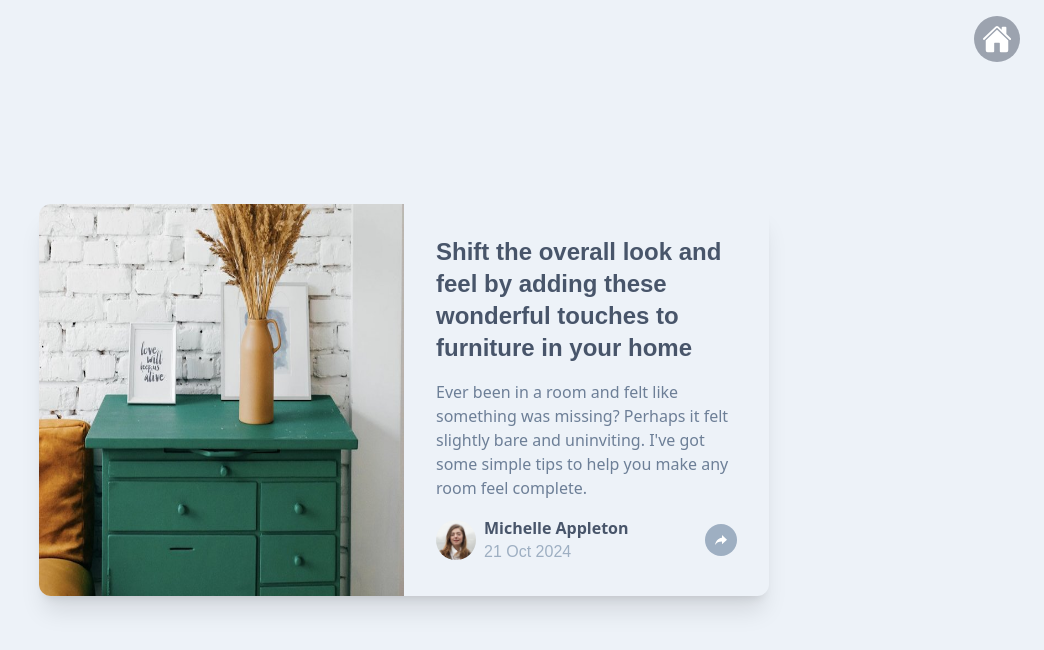
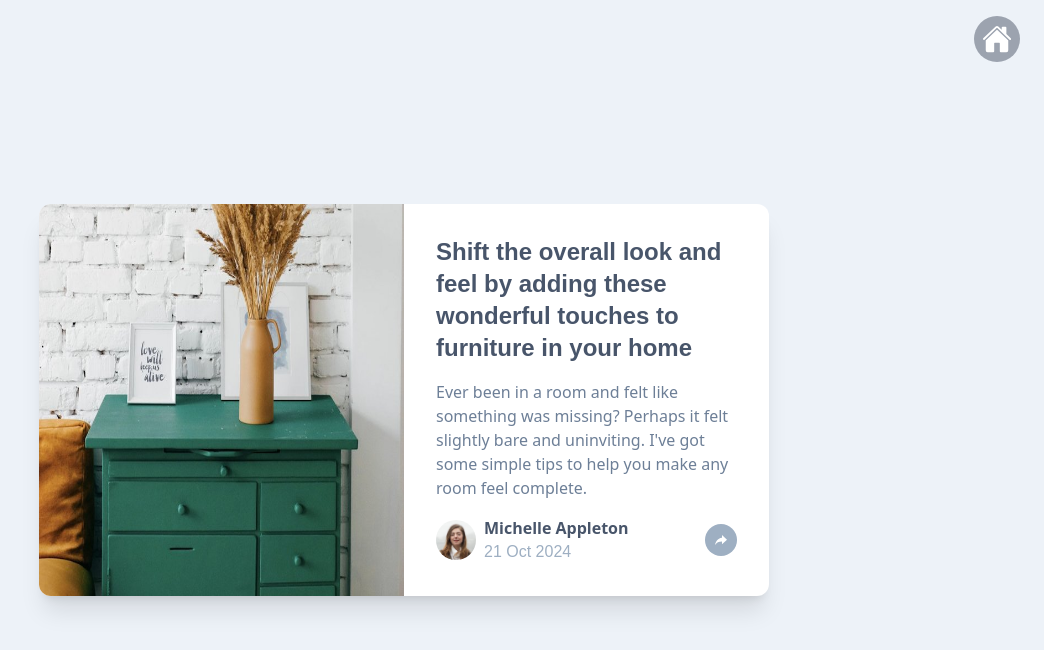
Before and after one commit to felipesdiseno/frontendmentor, a Next.js app: page /articlepreview in a window 1280 px wide. Shown: the top 650 px of the page, without its empty margins (236-1280 px from the left). Built offline with nearby package versions, Linux system fonts and the light colour scheme.

Commit message:
se agrego bg-white a articlepreview

```diff
--- a/src/components/ArticlePreview/index.tsx
+++ b/src/components/ArticlePreview/index.tsx
@@ -10,7 +10,7 @@ function ArticlePreviewComponent() {
   const handleShareClick = () => setSharePop(!sharePop);
 
   return (
-    <div className="flex flex-col md:flex-row rounded-xl shadow-xl relative w-full max-w-[730px] pb-[120px] md:pb-0">
+    <div className="flex flex-col md:flex-row rounded-xl bg-white shadow-xl relative w-full max-w-[730px] pb-[120px] md:pb-0">
       <img
         src="articlePreview/drawers.jpg"
         alt="drawers"
```
